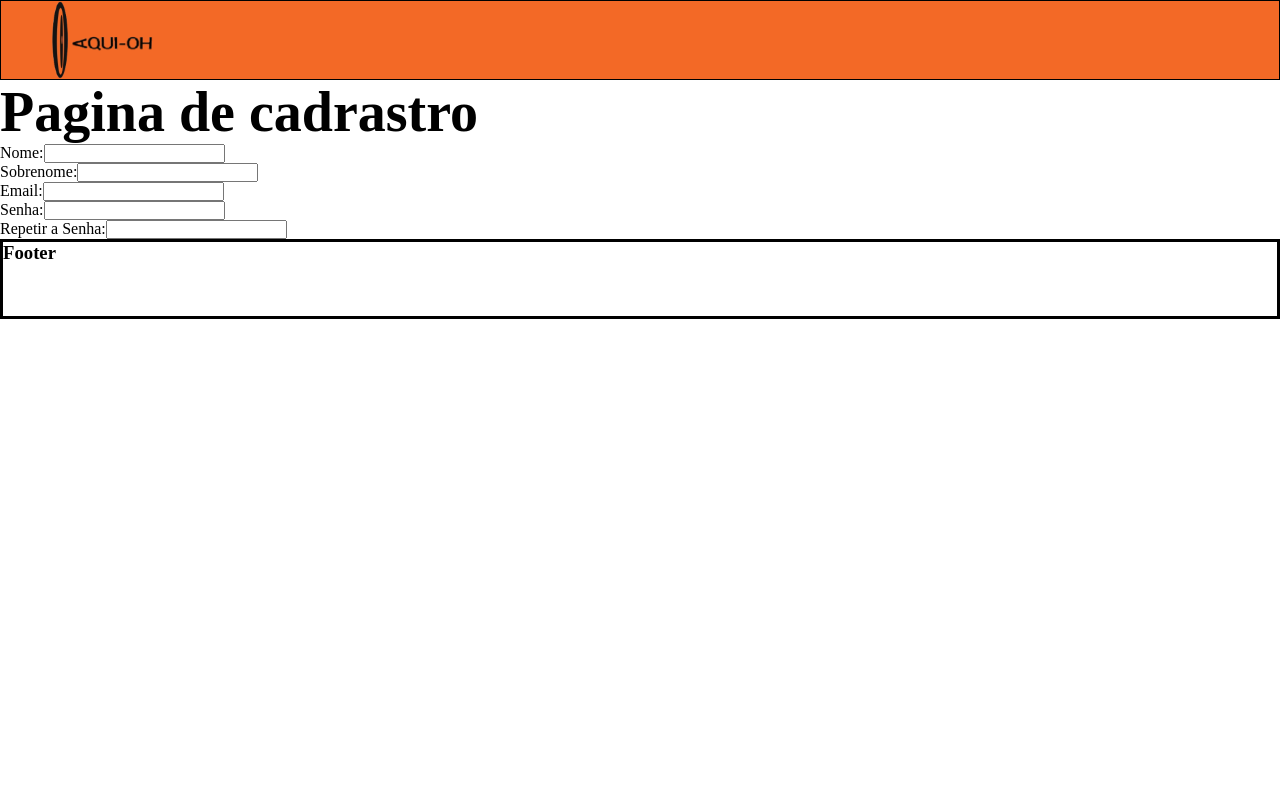
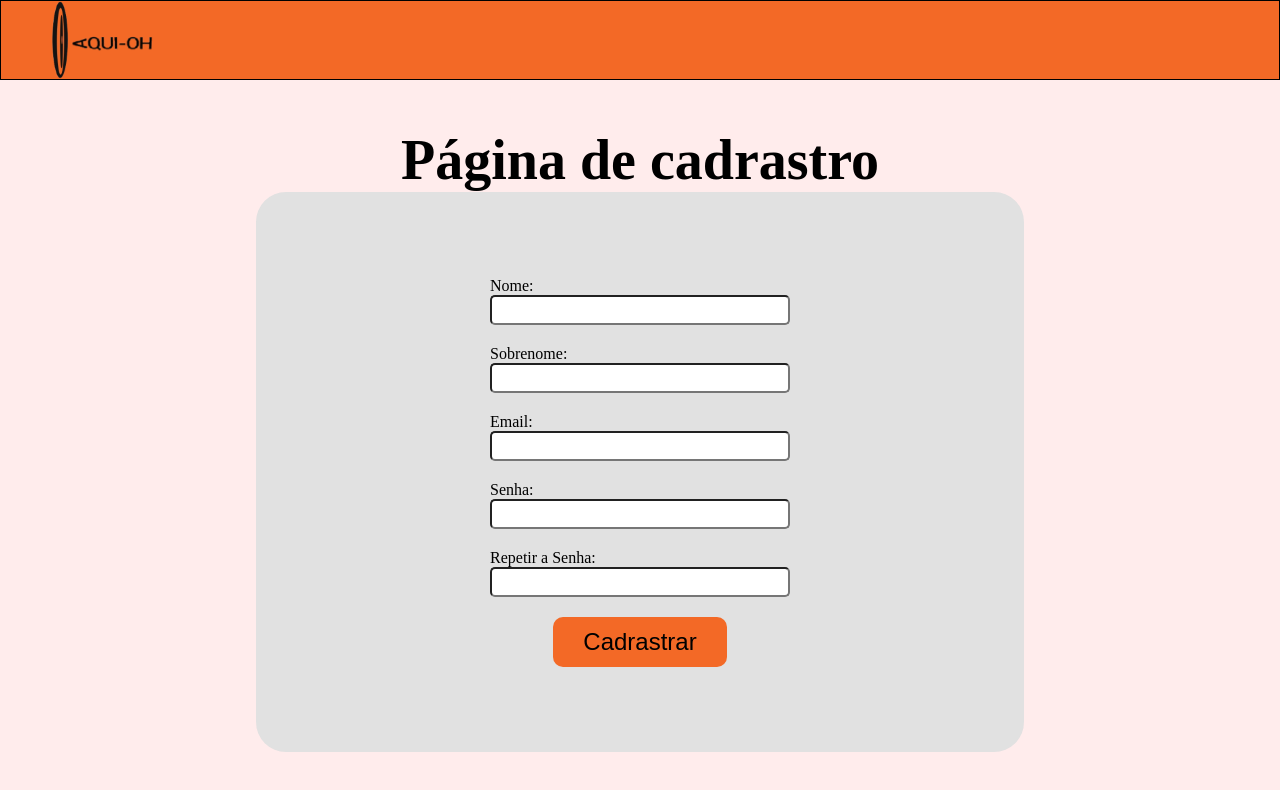
Before and after one commit to DavidSantosDeveloper/projeto_aqui-oh_front_end, a React (Vite) app: page /cadrastro in a window 1280 px wide. Shown: the top 790 px of the page. Built offline with nearby package versions, Linux system fonts and the light colour scheme.

Commit message:
FEAT: ajustes layout tela cadrastro

```diff
--- a/src/pages/CadrastroPage/CadrastroPage.css
+++ b/src/pages/CadrastroPage/CadrastroPage.css
@@ -0,0 +1,84 @@
+
+
+
+
+
+
+
+
+
+section.container_campos_cadrastro{
+    display: flex;
+    flex-direction: column;
+    justify-content: center;
+    align-items: center;
+    height: 90vh;
+    background-color: #FFECEC;
+    /* border: 3px solid green; */
+}
+h1{
+    font-size: 3.5rem;
+}
+
+form.container_form_login{
+    display: flex;
+    flex-direction: column;
+    gap: 20px;
+    justify-content: center;
+    align-items: center;
+    min-width: 300px;
+    width: 60vw;
+    height: 300px;
+    height: 70vh;
+    background-color:#FFECEC;
+    /* border: 3px solid green; */
+    border-radius: 30px;
+    background-color: rgba(225, 225, 225, 0.979);
+}
+form.container_form_login div{
+      display: flex;
+      flex-direction: column;
+}
+form.container_form_login div input {
+    min-width: 300px;
+    min-height: 30px;
+    padding-left: 10px;
+    border-radius: 5px;
+}
+
+form.container_form_login div{
+        display: flex;
+        flex-direction: column;
+}
+form.container_form_login div input {
+    min-width: 300px;
+    min-height: 30px;
+    padding-left: 10px;
+
+    border-radius: 5px;
+}
+form.container_form_login div input:focus {
+        /* outline: 1px solid blue; */
+}
+
+.butao-cadrastro{
+    font-size: 24px;
+    padding-inline: 30px;
+    padding-block: 5px;
+    border-radius: 10px;
+    background-color: #F36926;
+    height: 50px;
+    border: 0px;
+}
+.butao-cadrastro:hover{
+   color: white;
+   transition: 0.1s ease-in-out;
+   cursor: pointer;
+   border: 2px solid black;
+
+}
+a:hover{
+    color: #F36926;
+    transition: 0.1s ease-in-out;
+    cursor: pointer;
+}
--- a/src/pages/CadrastroPage/CadrastroPage.jsx
+++ b/src/pages/CadrastroPage/CadrastroPage.jsx
@@ -3,13 +3,19 @@ import Header from "../../shared/components/Header/Header"
 import "./CadrastroPage.css"
 
 export default function CadrastroPage() {
+
+   async function realizarCadrastro(formData) {
+      console.log("fez cadrastro")
+  }
+
   return (
     <>
 
       <Header></Header>
-      <h1>Pagina de cadrastro</h1>
 
-      <form action="">
+      <section className="container_campos_cadrastro">
+         <h1>Página de cadrastro</h1>
+         <form action={realizarCadrastro} className="container_form_login" >
             <div className="container_campo_nome">
                <label htmlFor="label_nome">Nome:</label>
                <input type="text" name="campo_nome" id="label_nome" />
@@ -31,9 +37,16 @@ export default function CadrastroPage() {
                <input type="text" name="campo_repetir_senha" id="label_repetir_senha" />
             </div>
 
+            <button type="submit" className="butao-cadrastro">Cadrastrar</button>
+
          </form>
+      </section>
 
-      <Footer></Footer>
+
+
+
+
+      {/* <Footer></Footer> */}
 
     </>
   )
--- a/src/pages/LoginPage/LoginPage.css
+++ b/src/pages/LoginPage/LoginPage.css
@@ -57,12 +57,16 @@ form.container_form_login div.container_campo_senha input:focus {
     padding-inline: 30px;
     padding-block: 5px;
     border-radius: 10px;
+    background-color: #F36926;
+    height: 50px;
+    border: 0px;
 }
 .butao-login:hover{
-   background-color: #F36926;
    color: white;
    transition: 0.1s ease-in-out;
    cursor: pointer;
+   border: 2px solid black;
+
 }
 a:hover{
     color: #F36926;
```
Lines whose indentation alone changed are shown as unchanged.
